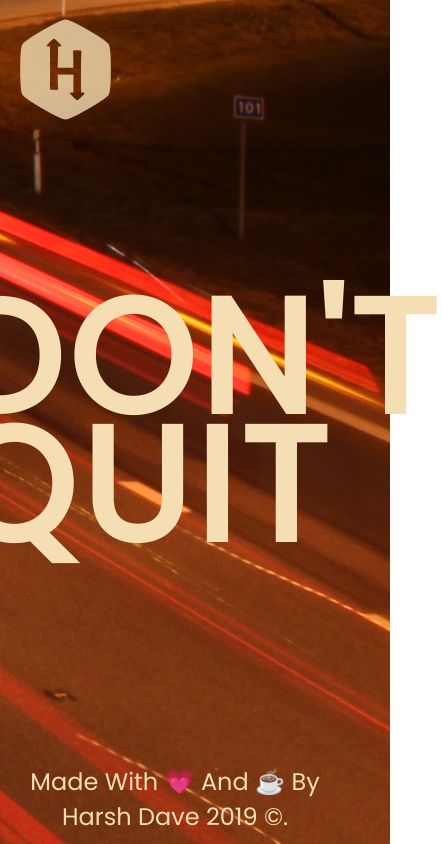
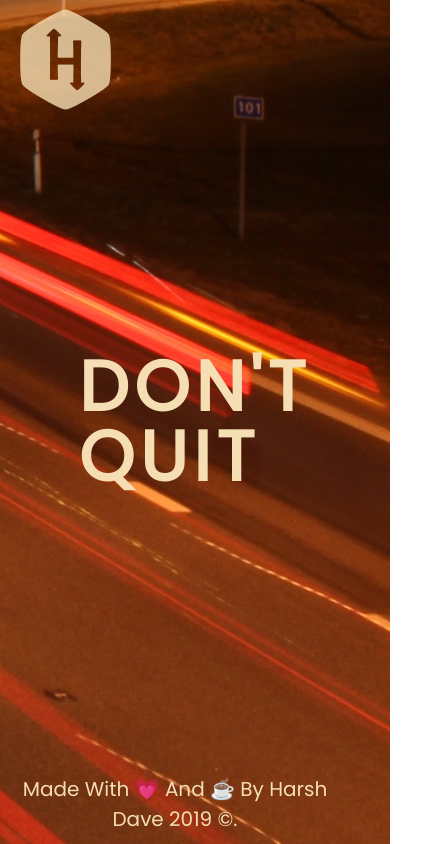
Before and after one commit to harshdave161/Hover-On-Text.github.io, a plain HTML site: page index.html in a window 390 px wide. Shown: the whole page, 442 px wide, since content can reach past the window. Drawn offline with Linux system fonts and the light colour scheme.

Commit message:
update style.css

```diff
--- a/style.css
+++ b/style.css
@@ -87,3 +87,25 @@ footer{
     text-align: center;
     font-size: 24px;
 }
+@media(max-width: 760px) {
+    body {
+      width: 100%;
+    }
+    h1 span{
+        line-height: 1em;
+        font-size: 70px;
+    }
+    i#font{
+        justify-content: center;
+        top: 10px;
+        right: 50%;
+        align-items: center;
+        position: absolute;
+    }
+    footer{
+        font-size: 20px;
+        text-align: center;
+        position: absolute; bottom: 10px;
+        justify-content: center;
+    }
+}
```
